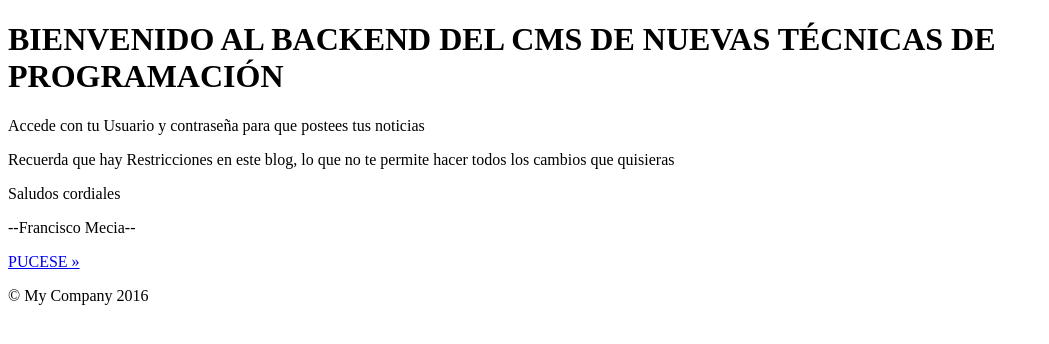
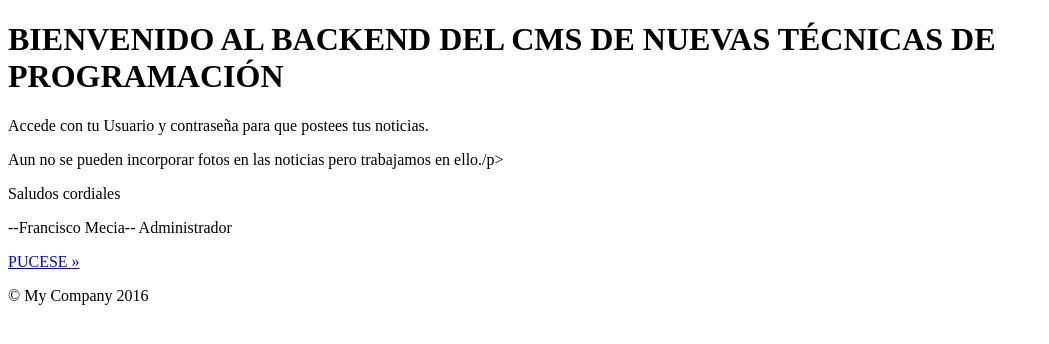
Before and after one commit to FranciscoVinDiesel/CMSconPresentacion, a Yii app: template backend/views/site/index.php in a window 1280 px wide. Shown: the top 344 px of the page, without its empty margins (0-1049 px from the left). Run offline with PHP 8.4 and a stand-in for Yii, Linux system fonts and the light colour scheme; the template is opened without the code that fills it, so the values that code supplies are empty; some libraries are stand-ins or nearby versions.

Commit message:
CMS terminado para producción con Presentación de reveals

```diff
--- a/backend/views/site/index.php
+++ b/backend/views/site/index.php
@@ -5,10 +5,10 @@
 
         <h1>BIENVENIDO AL BACKEND DEL CMS DE NUEVAS TÉCNICAS DE PROGRAMACIÓN</h1>
         <div align="justify">
-        <p>Accede con tu Usuario y contraseña para que postees tus noticias</p>
-        <p>Recuerda que hay Restricciones en este blog, lo que no te permite hacer todos los cambios que quisieras</p>
+        <p>Accede con tu Usuario y contraseña para que postees tus noticias.</p>
+        <p>Aun no se pueden incorporar fotos en las noticias pero trabajamos en ello./p>
         <p>Saludos cordiales</p>
-        <p>--Francisco Mecia--</p>
+        <p>--Francisco Mecia-- Administrador</p>
         <p>
           <a class="btn btn-lg btn-primary" href="http://www.pucese.edu.ec" role="button">PUCESE &raquo;</a>
         </p>
--- a/frontend/views/layouts/main.php
+++ b/frontend/views/layouts/main.php
@@ -67,6 +67,9 @@ AppAsset::register($this);
                         </li>
                         <li>
                             <a href="<?= \yii\helpers\Url::to(['/site/articulos'])?>">Articulos CIentificos</a>
+                        </li>
+                        <li>
+                            <a class="navbar-brand" target="_blank" href="http://fre1234.thefreecpanel.com/frontend/views/reveals">Presentación</a>
                         </li>
                         <li>
                             <a href="<?= \yii\helpers\Url::to(['/user/registration/register'])?>">Registrarse</a>
--- a/frontend/views/site/about.php
+++ b/frontend/views/site/about.php
@@ -10,10 +10,10 @@ $this->params['breadcrumbs'][] = $this->title;
 <div class="site-about">
     <h1><?= Html::encode($this->title) ?></h1>
 
-    <p>Este blog fue creado con fines educativos, en la materia Nuevas Técnicas de Programación,
-    Francisco Mecia Vélez creador de este blog, estudiante de la PUCESE,cursando el último nivel de la carrera de
+    <p>Esta página fue creada con fines educativos y como parte deun proyecto estudiantil en la materia Nuevas Técnicas de Programación,
+    Francisco Mecia Vélez creador de esta página, estudiante de la PUCESE,cursando el último nivel de la carrera de
     Ingeniería de Sistemas y Computación.
     </p>
 
-    <code><?= __FILE__ ?></code>
+
 </div>
```
Also changed, not shown: 2 other files.
